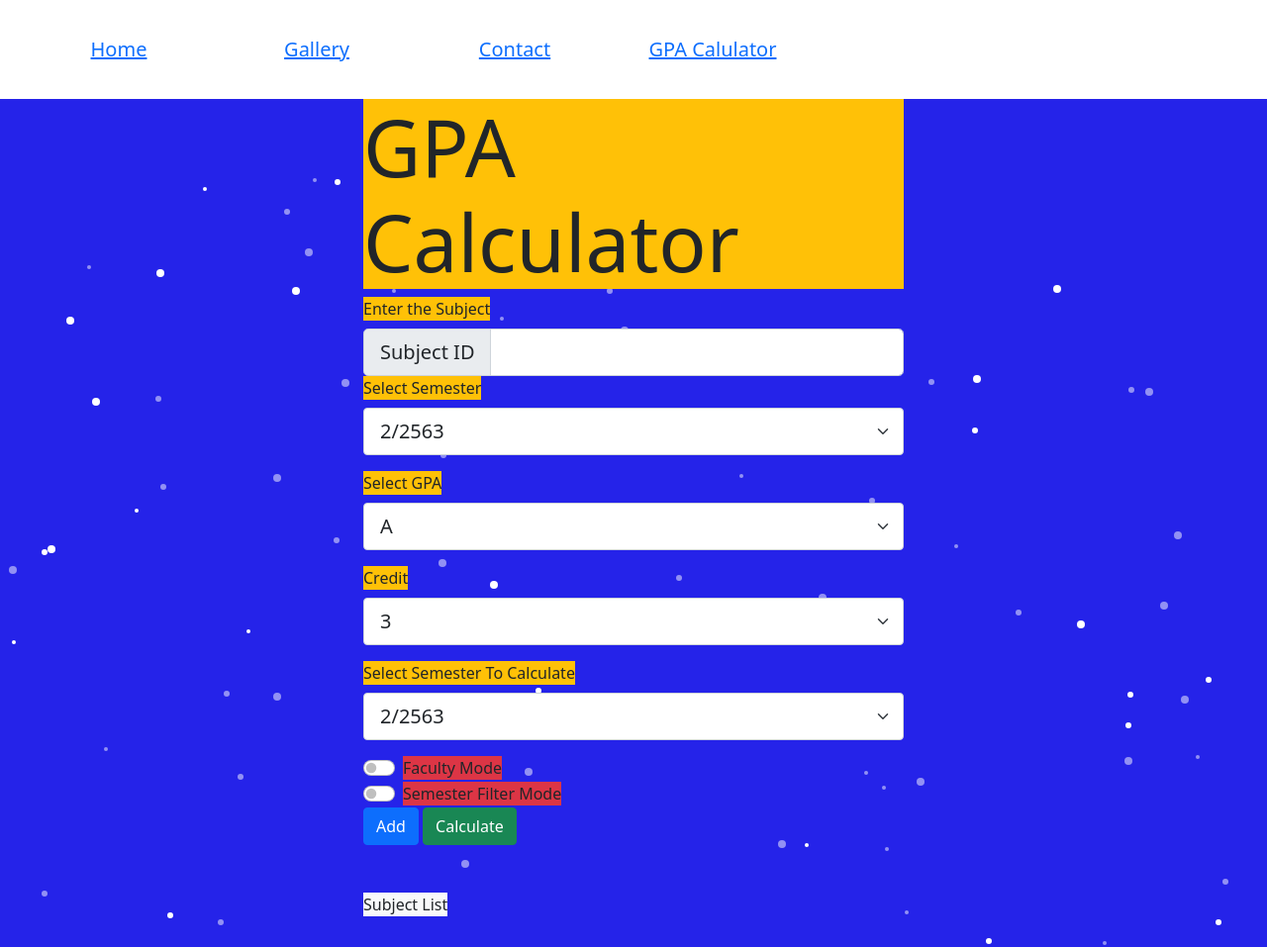
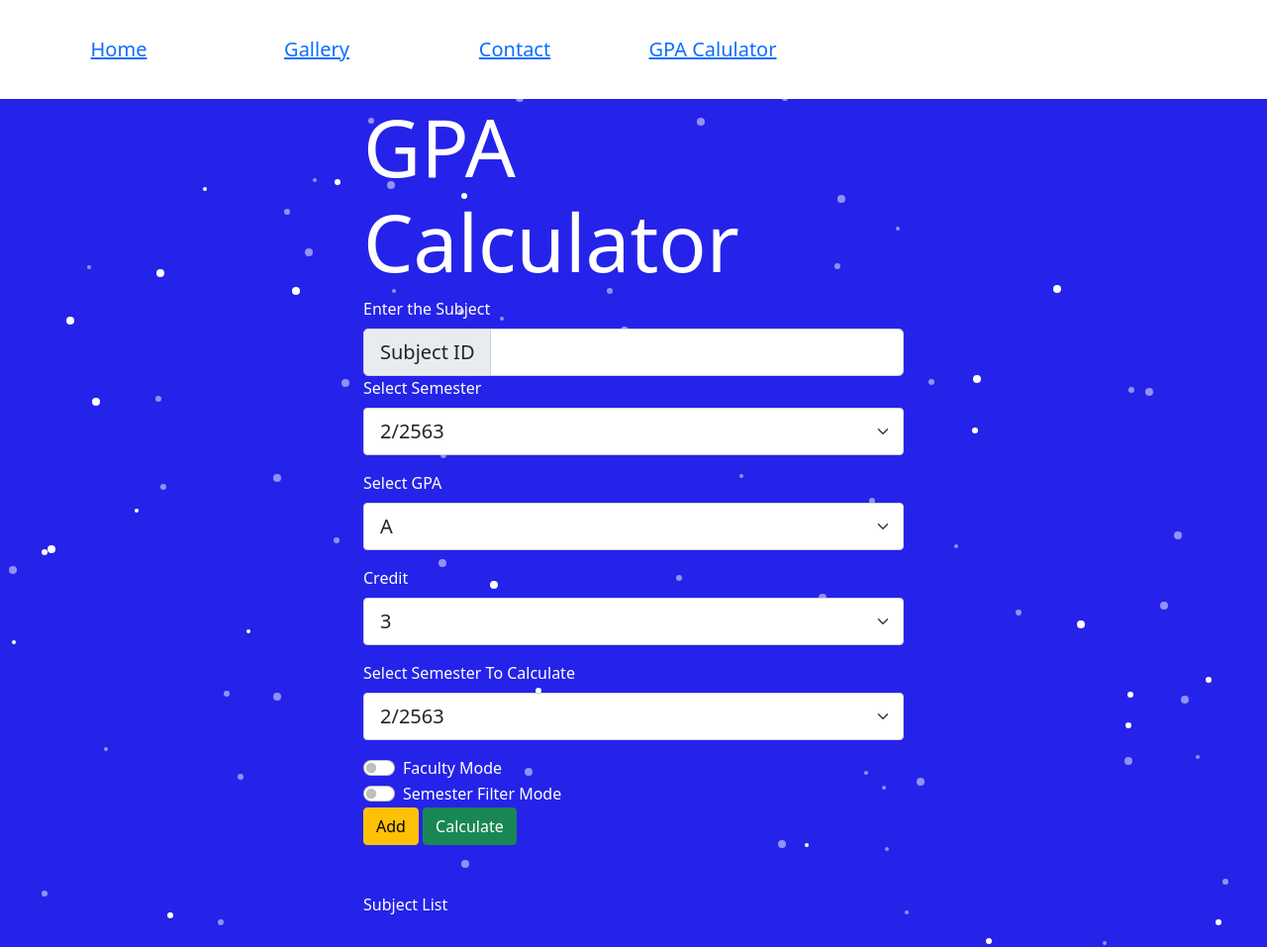
Before and after one commit to cpe-cmu-261207/lab-02-POOHPHE, a plain HTML site: page gpa.html in a window 1280 px wide. Shown: the top 957 px of the page at 99% size. Drawn offline with nearby package versions, Linux system fonts and the light colour scheme.

Commit message:
update color

```diff
--- a/gpa.html
+++ b/gpa.html
@@ -30,7 +30,7 @@
         }
         @keyframes bgc{
             0%{
-                background-color: rgb(173, 188, 255);
+                background-color: rgb(74, 86, 255);
             }
             25%{
                 background-color: rgb(37, 52, 255);
@@ -39,7 +39,7 @@
                 background-color: rgb(37, 24, 219);
             }
             100%{
-                background-color: rgb(3, 2, 54);
+                background-color:rgb(2, 10, 54);
             }
         }
     </style>
@@ -78,7 +78,7 @@
     <div class="container">
         <div class="row justify-content-md-center">
 
-          <div class="col-md-6"><h1 class="display-1 bg-warning">GPA Calculator</h1>
+          <div class="col-md-6"><h1 class="display-1 text-white">GPA Calculator</h1>
               </div>
               </div>
     </div>
@@ -87,7 +87,7 @@
         <div class="row justify-content-md-center">
 
           <div class="col-md-6">
-            <label for="subject" class="form-label bg-warning">Enter the Subject</label>
+            <label for="subject" class="form-label text-white">Enter the Subject</label>
             <div class="input-group input-group-lg">
         <span class="input-group-text" id="inputGroup-sizing-lg">Subject ID</span>
         <input type="text" class="form-control" aria-label="Sizing example input" aria-describedby="inputGroup-sizing-lg" id="subject">
@@ -97,7 +97,7 @@
         </div>
         <div class="row justify-content-md-center">
             <div class="col-md-6">
-        <label for="term" class="form-label bg-warning">Select Semester</label>
+        <label for="term" class="form-label text-white">Select Semester</label>
 
         <select id="term" class="form-select form-select-lg mb-3" aria-label=".form-select-lg example">
             <option value="2/2563" selected="selected">2/2563</option>
@@ -116,7 +116,7 @@
     </div>
     <div class="row justify-content-md-center">
         <div class="col-md-6">
-    <label for="gpa" class="form-label bg-warning">Select GPA</label>
+    <label for="gpa" class="form-label text-white">Select GPA</label>
 
     <select id="gpa" class="form-select form-select-lg mb-3" aria-label=".form-select-lg example">
         <option value="4.00" selected="selected">A</option>
@@ -131,7 +131,7 @@
    </div>
     <div class="row justify-content-md-center">
         <div class="col-md-6">
-            <label for="credit" class="form-label bg-warning">Credit</label>
+            <label for="credit" class="form-label text-white">Credit</label>
         <select id="credit" class="form-select form-select-lg mb-3" aria-label=".form-select-lg example">
                         <option value="3" selected="selected">3</option>
                         <option value="2">2</option>
@@ -140,7 +140,7 @@
     </div>
     <div class="row justify-content-md-center">
         <div class="col-md-6">
-        <label for="termFilter" class="form-label bg-warning">Select Semester To Calculate</label>
+        <label for="termFilter" class="form-label text-white">Select Semester To Calculate</label>
 
         <select id="termFilter" class="form-select form-select-lg mb-3" aria-label=".form-select-lg example">
             <option value="2/2563">2/2563</option>
@@ -161,19 +161,19 @@
     <div class="col-md-6">
     <div class="form-check form-switch">
         <input class="form-check-input" type="checkbox" id="switch" >
-        <label class="form-check-label bg-danger" for="flexSwitchCheckChecked">Faculty Mode</label>
+        <label class="form-check-label text-white" for="flexSwitchCheckChecked">Faculty Mode</label>
     </div>
     <div class="form-check form-switch">
         <input class="form-check-input" type="checkbox" id="switchTerm" >
-        <label class="form-check-label bg-danger" for="flexSwitchCheckChecked">Semester Filter Mode</label>
+        <label class="form-check-label text-white" for="flexSwitchCheckChecked">Semester Filter Mode</label>
     </div>
-    <button type="submit" class="btn btn-primary" id="add" onclick="add()">Add</button>
+    <button type="submit" class="btn btn-warning" id="add" onclick="add()">Add</button>
 
     <button type="submit" class="btn btn-success" onclick="calculate()">Calculate</button>
     <br><br>
     <div id="output" class="text-warning bg-dark"></div>
     <br>
-    <label class="list bg-light" for="flexSwitchCheckChecked">Subject List</label>
+    <label class="list text-white" for="flexSwitchCheckChecked">Subject List</label>
 <ul id="list"class="list-group bg-success">
 
 </ul>
```
Also changed, not shown: contact.html (+2 -2 lines), gallery.html (+2 -2 lines), home.html (+2 -2 lines).
